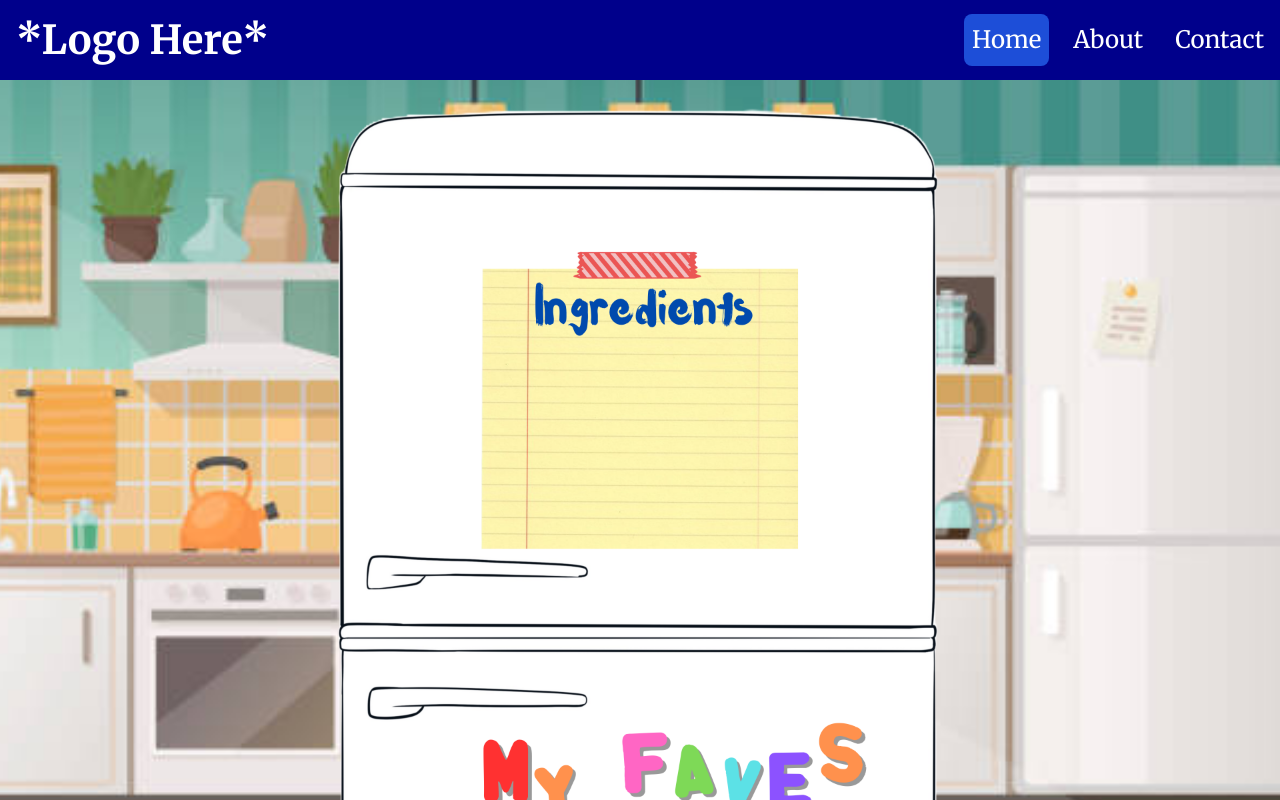
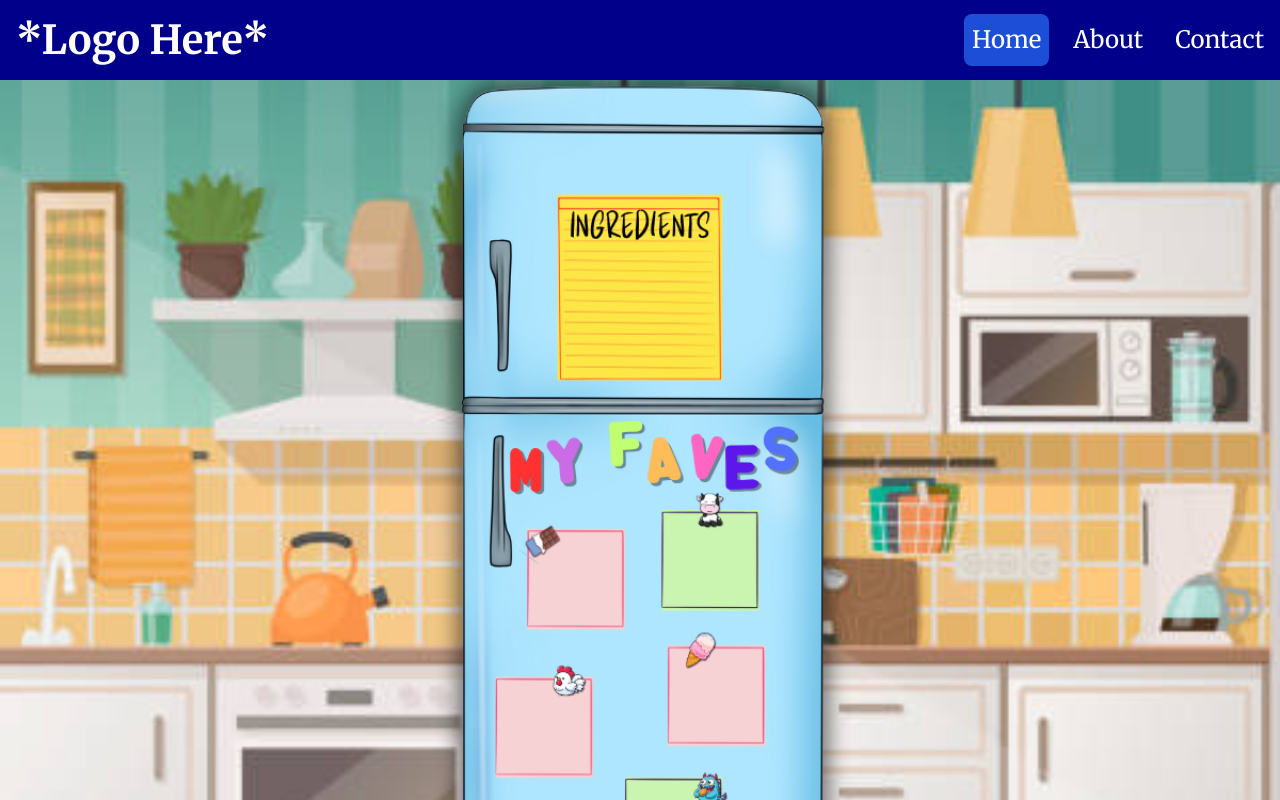
Before and after one commit to dartRamos/byte-to-bite-webapp, a React (Vite) app in the folder frontend/: page / in a window 1280 px wide. Shown: the top 800 px of the page. Built offline with nearby package versions, Linux system fonts and the light colour scheme.

Commit message:
Updated some images and styling

```diff
--- a/frontend/src/components/Fridge.jsx
+++ b/frontend/src/components/Fridge.jsx
@@ -8,7 +8,7 @@ function Fridge() {
   return (
     <div
       className="fridge-container"
-      style={{ backgroundImage: `url(${kitchen})` }}
+      style={{ backgroundImage: `url(${kitchen})`}}
     >
       <div className="fridge-wrapper">
         <img src={fridge} alt="Fridge" className="fridge-image" />
--- a/frontend/src/styling/Fridge.css
+++ b/frontend/src/styling/Fridge.css
@@ -1,29 +1,23 @@
 .fridge-container {
+  display: flex;
+  justify-content: center;
+  align-items: center;
+  flex-direction: column;
+  background-repeat: no-repeat;
   background-size: cover;
-  background-position: center;
-  background-repeat: no-repeat;
-  height: 100dvh;
-  width: 100vw;
-  display: flex;
-  align-items: center;
-  justify-content: center;
-  position: relative;
-  z-index: 0;
 }
 
 .fridge-wrapper {
-  position: relative;
   width: 100%;
   height: 100%;
 }
 
 .fridge-image {
-  position: absolute;
-  top: 10px;       /* adjust to where you want it vertically */
-  left: 50%;
-  transform: translateX(-50%);
-  width: 900px;     /* or any fixed or max size you prefer */
+  width: 100%;
+  max-width: 2400px;
   height: auto;
+  display: block;
+  margin: 0 auto; /* Centers the image */
 }
 
 .fridge-search-button {
```
Also changed, not shown: frontend/src/assets/fridge.png.
